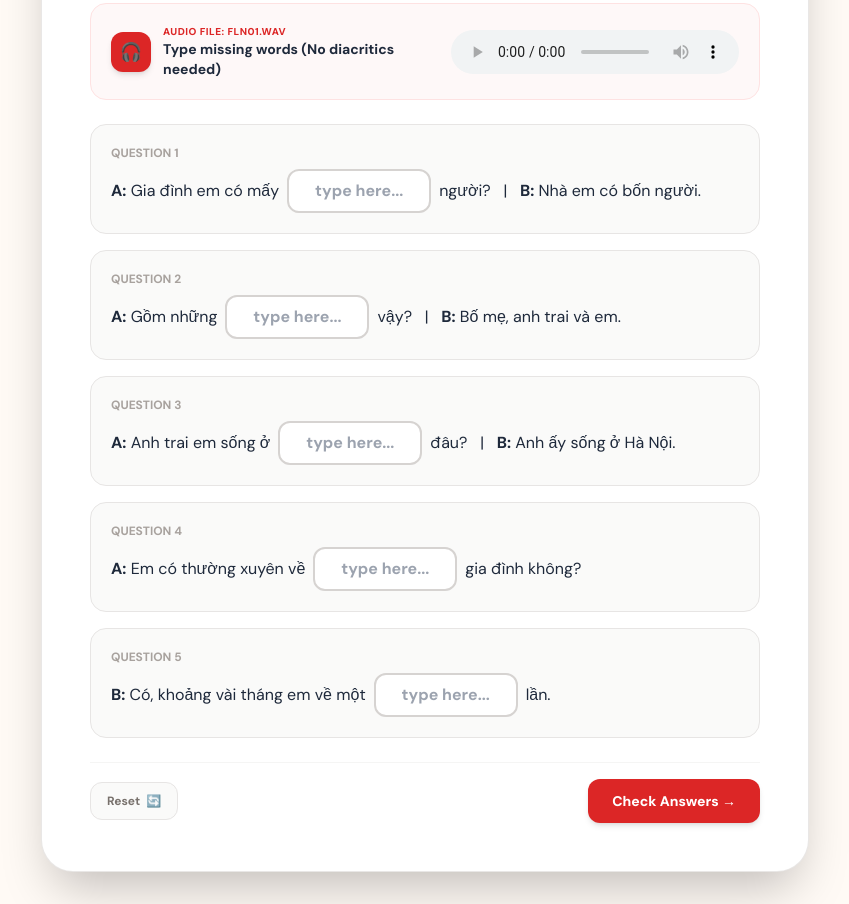
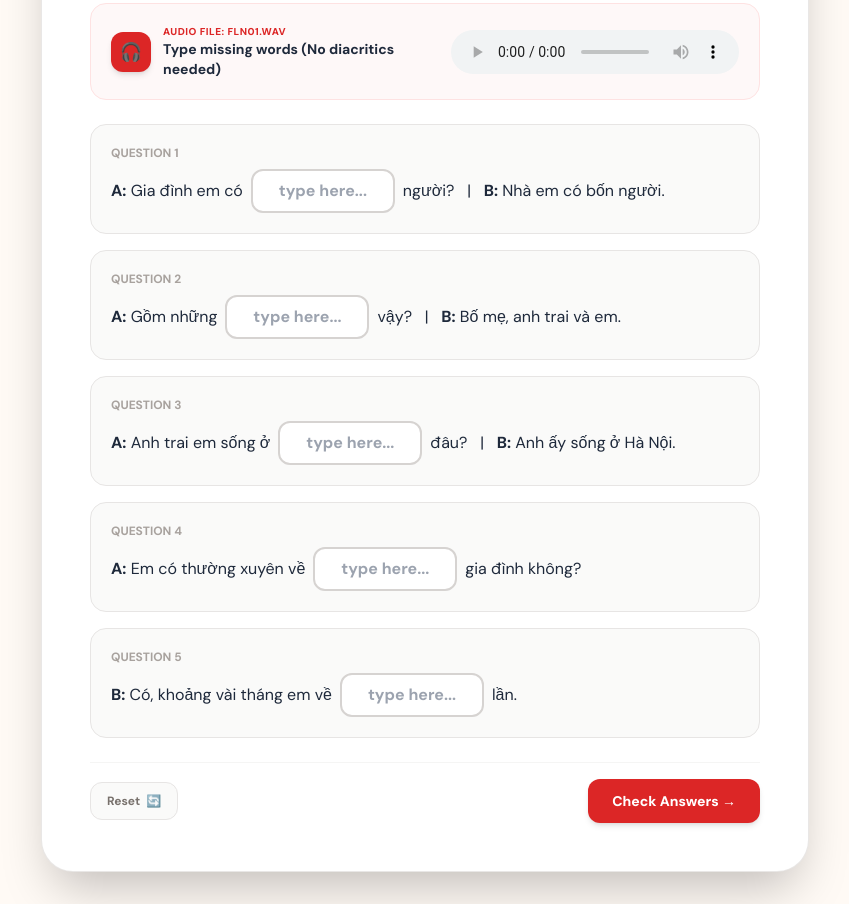
Before and after one commit to aliceluu15403/tieng-viet-web, an Astro site: page /listening in a window 1280 px wide. Shown: the part 323-1227 px from the top of the page, without its empty margins (215-1064 px from the left). Built offline with nearby package versions, Linux system fonts and the light colour scheme; Astro itself is replaced by a stand-in of ours.

```diff
--- a/src/data/listeningData.js
+++ b/src/data/listeningData.js
@@ -6,7 +6,7 @@
     questions: [
       {
         id: 1,
-        part1: "<b>A:</b> Gia đình em có mấy",
+        part1: "<b>A:</b> Gia đình em có",
         part2: "người? &nbsp;&nbsp;|&nbsp;&nbsp; <b>B:</b> Nhà em có bốn người.",
         typeAnswer: "nguoi",
         correctMcq: "người",
@@ -38,7 +38,7 @@
       },
       {
         id: 5,
-        part1: "<b>B:</b> Có, khoảng vài tháng em về một",
+        part1: "<b>B:</b> Có, khoảng vài tháng em về",
         part2: "lần.",
         typeAnswer: "lan",
         correctMcq: "lần",
@@ -84,7 +84,7 @@
     questions: [
       {
         id: 1,
-        part1: "<b>A:</b> Gia đình em có mấy",
+        part1: "<b>A:</b> Gia đình em có",
         part2: "người? &nbsp;&nbsp;|&nbsp;&nbsp; <b>B:</b> Nhà em có bốn người.",
         typeAnswer: "nguoi",
         correctMcq: "người",
@@ -116,7 +116,7 @@
       },
       {
         id: 5,
-        part1: "<b>B:</b> Có, khoảng vài tháng em về một",
+        part1: "<b>B:</b> Có, khoảng vài tháng em về",
         part2: "lần.",
         typeAnswer: "lan",
         correctMcq: "lần",
```
